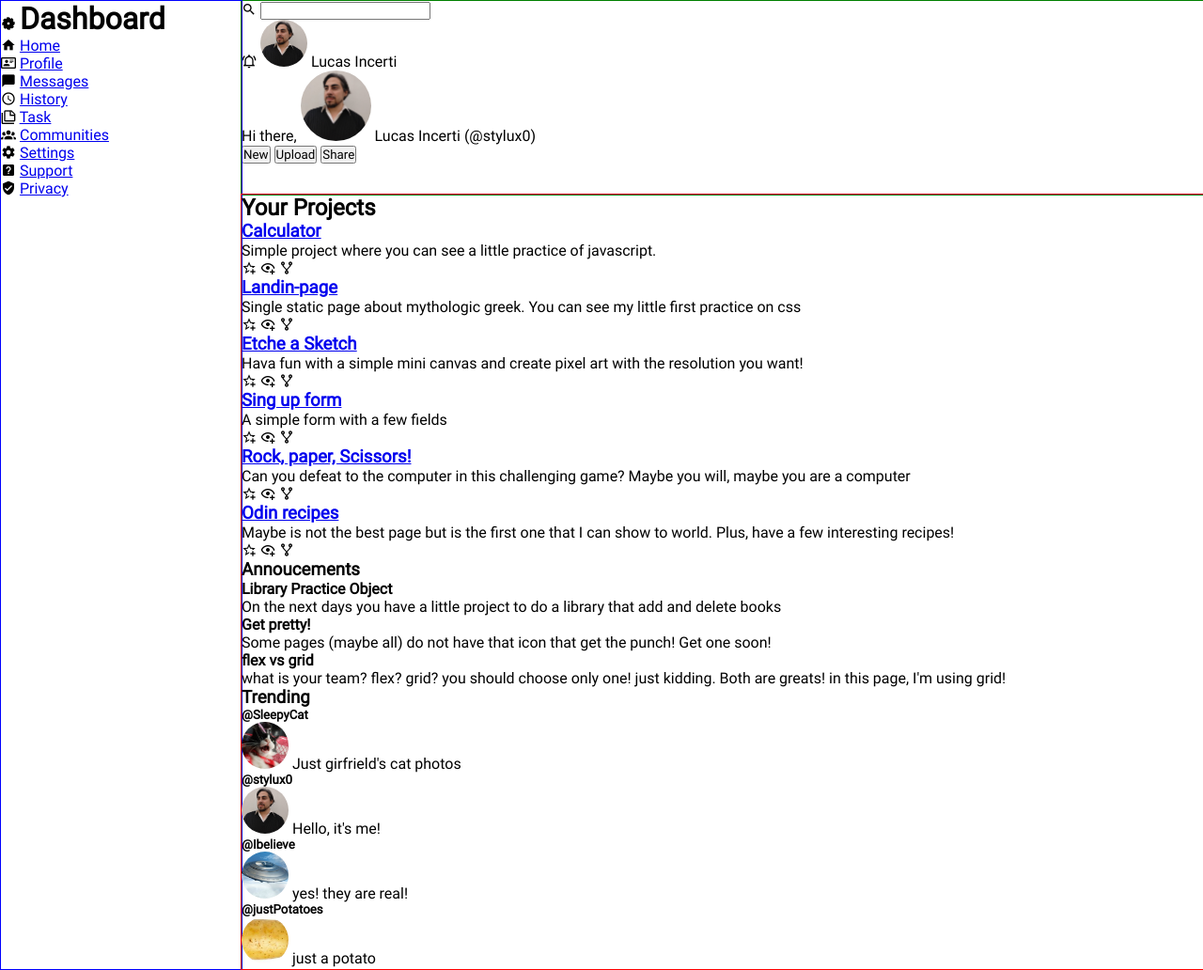
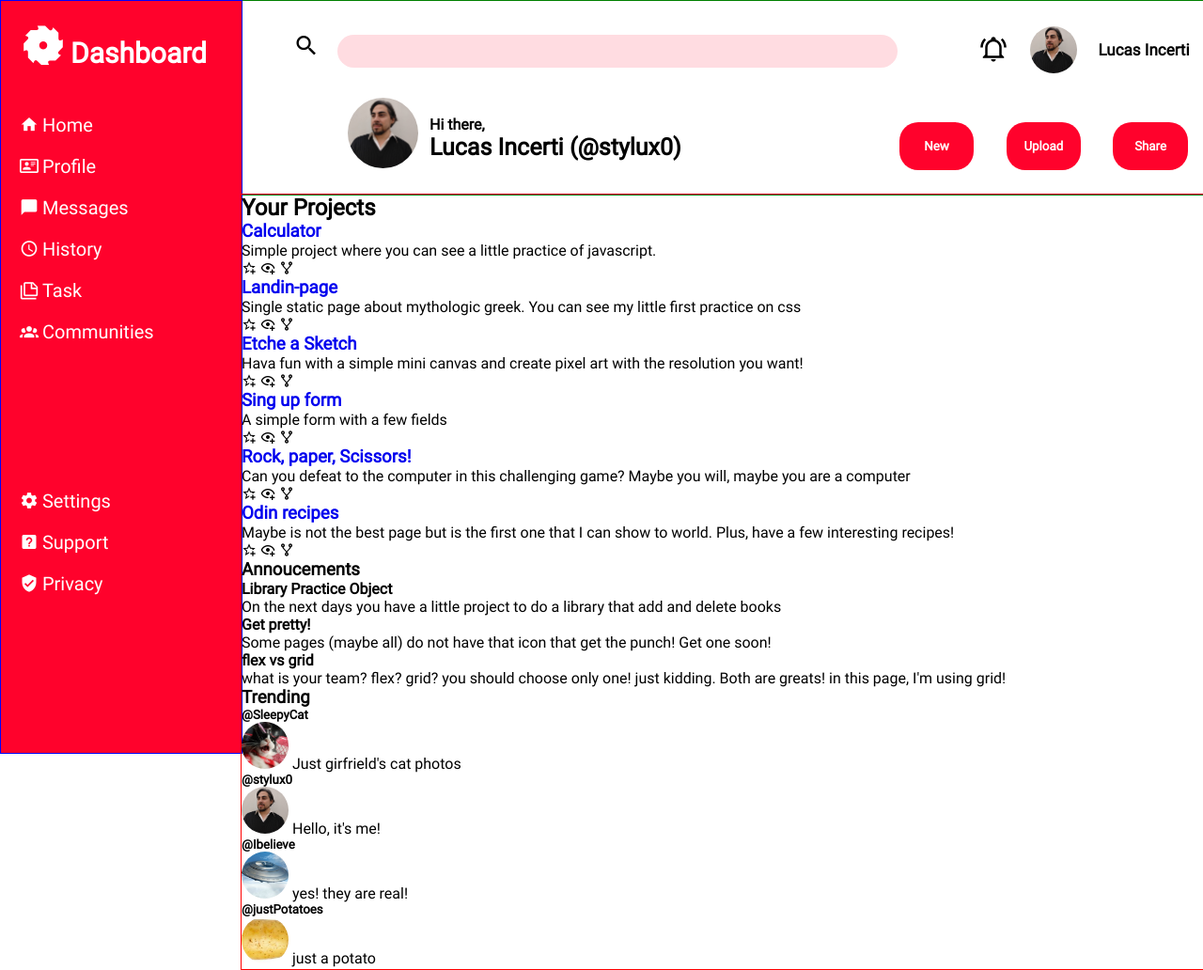
Before and after one commit to stylux0/admin-dashboard, a plain HTML site: page index.html in a window 1280 px wide. Shown: the whole page at 94% size. Drawn offline with Linux system fonts and the light colour scheme.

Commit message:
sidebar and nav with styles

```diff
--- a/index.html
+++ b/index.html
@@ -17,7 +17,7 @@
                     <span class="mdi mdi-magnify"></span>
                     <input type="text">
                 </div>
-                <div>
+                <div class = min-perfil>
                     <span class="mdi mdi-bell-ring-outline"></span>
                     <div class="profile-img-min">
                         <img src="img/admin.jpg" alt="admin">
@@ -28,13 +28,13 @@
 
             <div class="bottom">
                 <div class="admin-big">
-                    <span>Hi there,</span>
+                    <span class="greeting">Hi there,</span>
                     <div class="profile-img-max">
                         <img src="img/admin.jpg" alt="admin">
                     </div>
-                    <span>Lucas Incerti (@stylux0)</span>
+                    <span class="name">Lucas Incerti (@stylux0)</span>
                 </div>
-                <div>
+                <div class="buttons">
                     <button>New</button>
                     <button>Upload</button>
                     <button>Share</button>
--- a/styles.css
+++ b/styles.css
@@ -9,9 +9,7 @@
     font-family: Roboto;
 }
 
-h1{
-    display: inline;
-}
+
 
 main{
     display: grid;
@@ -19,13 +17,7 @@ main{
     grid-template-rows: 1fr 4fr;
 }
 
-.sidebar{
-    border: solid 1px blue;
-    grid-column: 1 / 2;
-    grid-row: 1/3;
-    height: 100%;
-    width: 100%;
-}
+
 
 .article{
     border: solid 1px red;
@@ -35,12 +27,144 @@ main{
     width: 100%
 }
 
+
+
+
+/*---------Side Bar------------------*/
+
+.sidebar{
+    border: solid 1px blue;
+    grid-column: 1 / 2;
+    grid-row: 1/3;
+    height: 100vh;
+    width: 100%;
+    background-color: rgb(255, 2, 44);
+    display: grid;
+    grid-template-rows: 1fr 4fr 3fr;
+    align-items: start;
+    justify-content: start;
+}
+
+
+.sidebar .title{
+    height: 100%;
+    width: 100%;
+    margin: 20px;
+
+}
+
+a{
+    text-decoration: none;
+}
+
+.sidebar a,.sidebar span{
+    font-size: 20px;
+    color: white;
+}
+
+.sidebar a:hover{
+  color: rgb(254, 7, 135);
+}
+
+.sidebar .element-menu:hover{
+    background-color: white;
+    color:  rgb(254, 7, 135);
+}
+
+h1{
+    display: inline;
+    color: white;
+    font-size: 30px;
+    font-weight: bold;
+}
+.title .mdi-saw-blade{
+    font-size: 50px;
+}
+
+.menu{
+    height: 100%;
+    width:  100%;
+}
+
+.element-menu{
+    margin: 20px;
+}
+
+
+/*------------ Nav----------------------*/
+
 .nav {
     border: solid 1px green;
     grid-column: 2 / 3;
     grid-row: 1/2;
     height: 100%;
     width: 100%;
+    display: grid;
+    grid-template-rows: 1fr 1fr;
+}
+
+.top{
+    width: 100%;
+    height: 100%;
+    display: grid;
+    grid-template-columns: 3fr 1fr;
+    align-items: center;
+    justify-content: center;
+}
+
+.top > *{
+    display: inline-block;
+    width: 100%;
+}
+
+.search-section{
+    align-self: center;
+    justify-self:center;
+    padding-left: 40px;
+    width: 100%;
+}
+
+input{
+    width: 75%;
+    padding: 10px;
+    border-radius: 20px;
+    background-color: rgb(255, 220, 225);
+    border: 0px solid black
+}
+
+.mdi-magnify{
+    font-size: 28px;
+    align-self: center;
+    justify-self: center;
+    padding: 15px;
+    margin-top: 10px;
+    width: 20px;
+    height: 20px;
+}
+
+
+
+.min-perfil{
+
+    width: 100%;
+    height: 100%;
+    align-self: center;
+    justify-self: center;
+    display: grid;
+    grid-template-columns: 1fr 1fr 2fr;
+    justify-content: center;
+    align-items: center;
+}
+
+
+.min-perfil .mdi {
+    font-size: 30px;
+}
+
+.min-perfil .name{
+    font-weight: 900;
+    font-size: 17px;
+
 }
 
 .profile-img-min{
@@ -59,6 +183,65 @@ main{
     object-fit: cover;
 }
 
+
+.bottom{
+    width: 100%;
+    height: 100%;
+    display: grid;
+    grid-template-columns: 2fr 1fr;
+}
+
+.admin-big{
+    display: grid;
+    grid-template-columns: 100px 400px;
+    grid-template-rows: 1fr 1fr;
+    align-items: center;
+    align-self: start;
+    justify-self: start;
+    width: 100%;
+    margin-left: 100px;
+}
+
+.admin-big .profile-img-max
+{
+    grid-row: 1 / 3;
+    grid-column: 1/2;
+}
+
+.admin-big span{
+    font-weight: 900;
+    width: 100%;
+}
+
+.admin-big .name{
+    font-size: 25px;
+    align-self: start;
+    justify-self: start;
+
+}
+
+.buttons{
+    display: grid;
+    width: 100%;
+    grid-template-columns: 1fr 1fr 1fr;
+    align-items: center;
+}
+
+.buttons button{
+    height: 50%;
+    width: 70%;
+    border: 0px;
+    background-color: rgb(255, 2, 44);
+    color: white;
+    font-weight: bold;
+    border-radius: 20px;
+}
+
+.admin-big .greeting{
+    align-self: end;
+    justify-self: end;
+}
+
 .profile-img-max{
     width: 75px;
     height: 75px;
```
